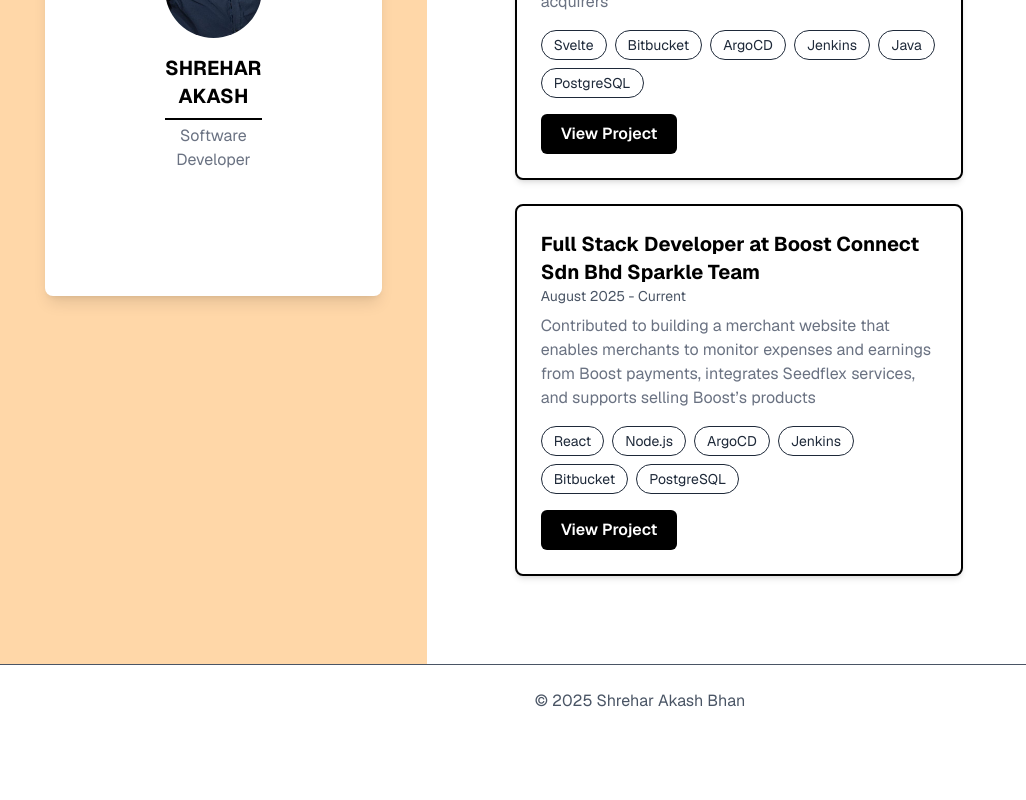
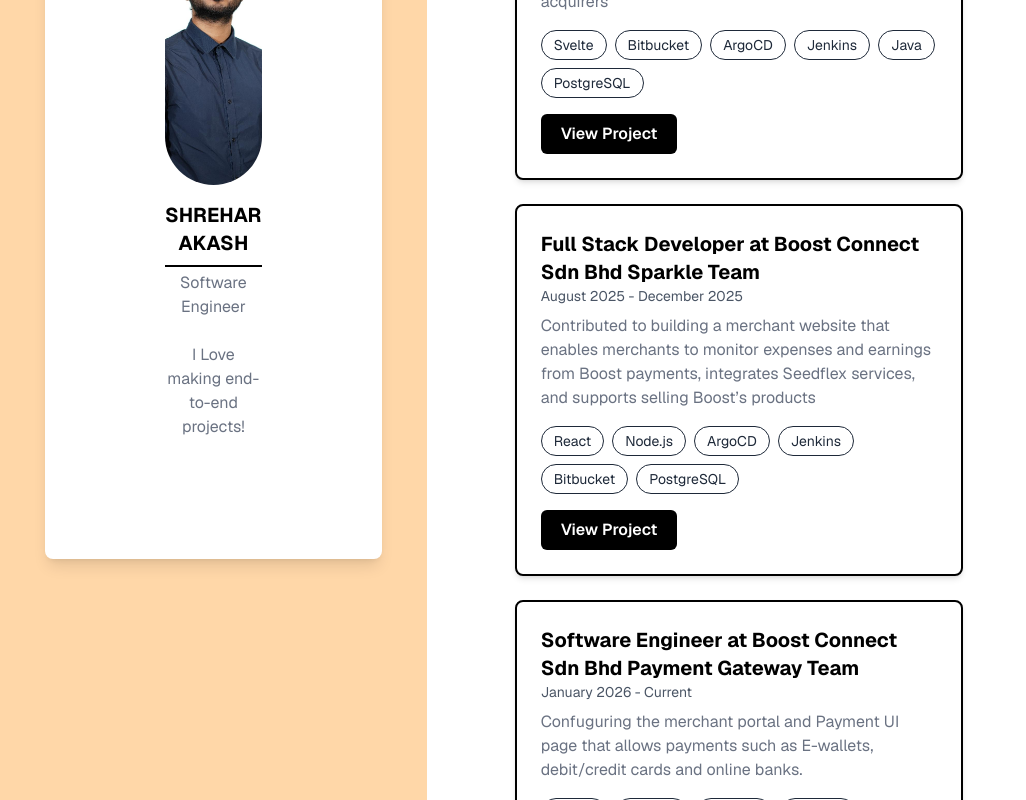
Before and after one commit to DazzleMee/Resume, a Next.js app: page / in a window 1280 px wide. Shown: the part 820-1620 px from the top of the page, without its empty margins (0-1026 px from the left). Before the commit the page ends 1557 px from the top, so only its background shows below. Built offline with nearby package versions, Linux system fonts and the light colour scheme.

Commit message:
Feb-2026 Commit

```diff
--- a/src/app/page.tsx
+++ b/src/app/page.tsx
@@ -58,7 +58,8 @@ export default function Portfolio() {
             />
             <h2 className="font-bold text-xl mt-4 text-black">SHREHAR AKASH</h2>
             <div className="w-full border-b-2 border-black mt-2"></div>
-            <p className="text-gray-500 p-1">Software Developer</p>
+            <p className="text-gray-500 p-1">Software Engineer</p>
+            <p className="text-gray-500  mt-5">I Love making end-to-end projects!</p>
           </div>
         </aside>
 
@@ -111,12 +112,21 @@ export default function Portfolio() {
             <ProjectCard
               title="Full Stack Developer at Boost Connect Sdn Bhd Sparkle Team"
               description="Contributed to building a merchant website that enables merchants to monitor expenses and earnings from Boost payments, integrates Seedflex services, and supports selling Boost’s products"
-              timeline="August 2025 - Current"
+              timeline="August 2025 - December 2025"
               tags={["React", "Node.js", "ArgoCD", "Jenkins", "Bitbucket", "PostgreSQL"]}
               buttonText="View Project"
               onButtonClick={() =>
                 window.open("https://merchant.boostbusiness.my/auth/login")
               }
+            />
+
+            <ProjectCard
+              title="Software Engineer at Boost Connect Sdn Bhd Payment Gateway Team"
+              description="Confuguring the merchant portal and Payment UI page that allows payments such as E-wallets, debit/credit cards and online banks. "
+              timeline="January 2026 - Current"
+              tags={["Svelte", "Node.js", "ArgoCD", "Jenkins", "Bitbucket", "PostgreSQL", "Hashicorp Vault", "Java", "Spring Boot", "Docker"]}
+              buttonText="View Project"
+              onButtonClick={() => window.open("https://merchant.boostconnect.biz")}
             />
           </div>
         </main>
```
Also changed, not shown: 1 other file (tests, documents, lock files or other folders).
